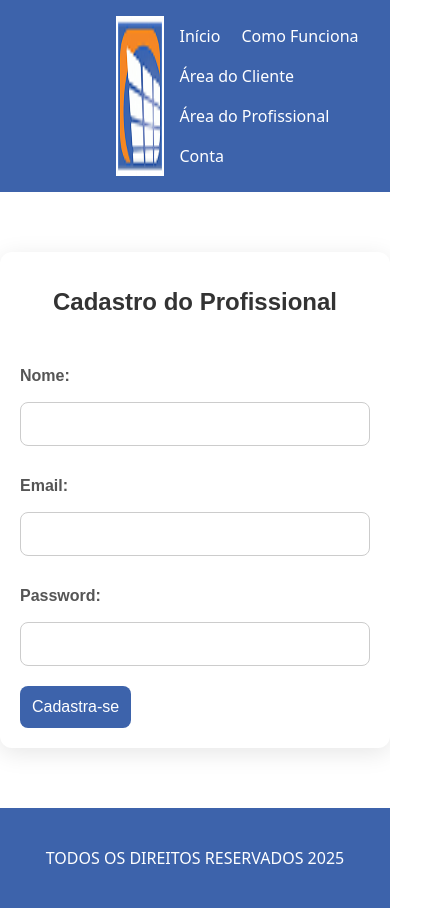
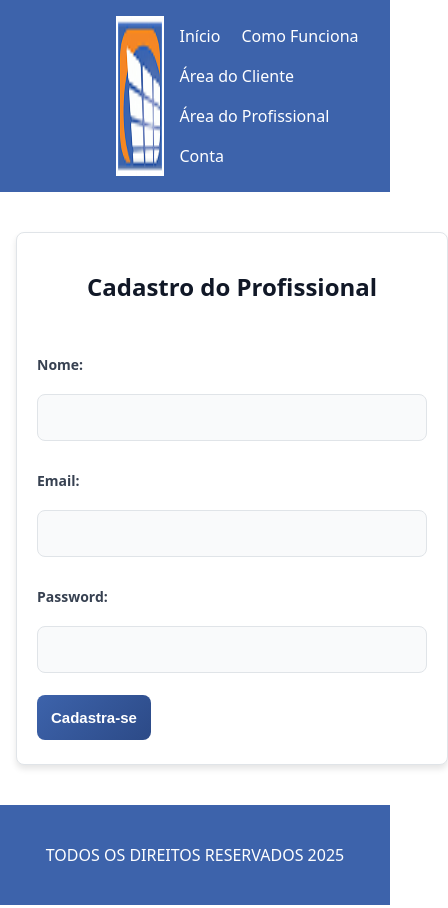
Before and after one commit to Corsino-Software-House/portal-eletricista-website, a React (Vite) app in the folder portal-eletricista/: page /cadastro-profissional in a window 390 px wide. Shown: the whole page, 448 px wide, since content can reach past the window. Built offline with nearby package versions, Linux system fonts and the light colour scheme.

Commit message:
:sparkles: feat. Atualização geral de CSS

```diff
--- a/portal-eletricista/src/components/cadastrocliente/styles.css
+++ b/portal-eletricista/src/components/cadastrocliente/styles.css
@@ -1,50 +1,141 @@
 .cadastro-cliente {
-  /*background-color: #f0f0f0;*/
-  max-width: 400px;
-  margin: 60px auto;
-  padding: 20px;
-  border-radius: 12px;
-  box-shadow: 0 5px 25px rgba(0, 0, 0, 0.1);
-  font-family: 'Arial', sans-serif;
+  width: 100%;
+  max-width: 480px;
+  margin: 80px auto;
+  padding: 32px;
+  background-color: #ffffff;
+  border: 1px solid #e0e4e8;
+  border-radius: 8px;
+  box-shadow: 0 4px 6px rgba(0, 0, 0, 0.1);
+  transition: 0.2s ease-in-out;
+  animation: fadeIn 0.5s ease;
 }
+
+/* ============================
+   Título
+============================ */
 
 h2 {
   text-align: center;
-  margin-bottom: 24px;
-  color: #333;
+  font-size: 28px;
+  font-weight: 700;
+  margin-bottom: 30px;
+  color: #111827;
 }
+
+/* ============================
+   Grupos de entrada
+============================ */
 
 .form-group {
   display: flex;
   flex-direction: column;
-  margin-bottom: 20px;
+  gap: 6px;
+  margin-bottom: 22px;
 }
 
 label {
-  margin-bottom: 6px;
+  font-size: 14px;
+  color: #374151;
   font-weight: 600;
-  color: #555;
 }
 
 input {
-  padding: 12px;
-  border: 1px solid #ccc;
+  padding: 14px;
+  font-size: 15px;
+  background-color: #f9fafb;
+  border: 1px solid #e0e4e8;
+  border-radius: 8px;
+  transition: border 0.2s ease-in-out, background 0.2s ease-in-out;
+}
+
+input:focus {
+  border-color: #3d63ab;
+  background-color: #ffffff;
+  outline: none;
+  box-shadow: 0 0 0 2px rgba(61, 99, 171, 0.15);
+}
+
+/* ============================
+   Botão
+============================ */
+
+button[type="submit"] {
+  padding: 14px;
+  background: linear-gradient(135deg, #3d63ab, #2c4a87);
+  border: none;
+  color: #ffffff;
   border-radius: 8px;
   font-size: 16px;
+  font-weight: 600;
+  cursor: pointer;
+  transition: background 0.2s ease-in-out, transform 0.2s ease-in-out;
 }
 
-button {
-  padding: 12px;
-  background-color: #3d63ab;
-  border: none;
-  color: #fff;
-  border-radius: 8px;
-  font-size: 16px;
-  cursor: pointer;
-  transition: background 0.3s;
+button[type="submit"]:hover {
+  background: linear-gradient(135deg, #234283, #152a5e);
+  transform: translateY(-1px);
 }
 
+button[type="submit"]:active {
+  transform: scale(0.98);
+}
 
-.button[type="submit"]:hover {
-  background-color: #12387e;
+/* ============================
+   Links e Login
+============================ */
+
+.login-client {
+  text-align: center;
+  font-size: 14px;
+  margin-top: 20px;
+  color: #6b7280;
 }
+
+.registro-cliente {
+  color: #3d63ab;
+  text-decoration: none;
+  font-weight: 600;
+  margin-left: 5px;
+  transition: color 0.2s ease-in-out;
+}
+
+.registro-cliente:hover {
+  color: #2c4a87;
+  text-decoration: underline;
+}
+
+/* ============================
+   Animações
+============================ */
+
+@keyframes fadeIn {
+  0% {
+    opacity: 0;
+    transform: translateY(20px);
+  }
+  100% {
+    opacity: 1;
+    transform: translateY(0);
+  }
+}
+
+/* ============================
+   Responsividade
+============================ */
+
+@media (max-width: 600px) {
+  .cadastro-prossional {
+    padding: 24px 20px;
+    margin: 40px 16px;
+  }
+
+  h2 {
+    font-size: 24px;
+  }
+
+  input,
+  button[type="submit"] {
+    font-size: 15px;
+  }
+}
--- a/portal-eletricista/src/components/cadastroprofissional/styles.css
+++ b/portal-eletricista/src/components/cadastroprofissional/styles.css
@@ -1,63 +1,141 @@
 .cadastro-prossional {
-  /*background-color: #f0f0f0;*/
-  max-width: 400px;
-  margin: 60px auto;
-  padding: 20px;
-  border-radius: 12px;
-  box-shadow: 0 5px 25px rgba(0, 0, 0, 0.1);
-  font-family: 'Arial', sans-serif;
+  width: 100%;
+  max-width: 480px;
+  margin: 80px auto;
+  padding: 32px;
+  background-color: #ffffff;
+  border: 1px solid #e0e4e8;
+  border-radius: 8px; /* substitui --radius */
+  box-shadow: 0 4px 6px rgba(0, 0, 0, 0.1); /* substitui --shadow-md */
+  transition: 0.2s ease-in-out; /* substitui --transition */
+  animation: fadeIn 0.5s ease;
 }
+
+/* ============================
+   Título
+============================ */
 
 h2 {
   text-align: center;
-  margin-bottom: 24px;
-  color: #333;
+  font-size: 28px;
+  font-weight: 700;
+  margin-bottom: 30px;
+  color: #111827; /* substitui --text-color */
 }
+
+/* ============================
+   Grupos de entrada
+============================ */
 
 .form-group {
   display: flex;
   flex-direction: column;
-  margin-bottom: 20px;
+  gap: 6px;
+  margin-bottom: 22px;
 }
 
 label {
-  margin-bottom: 6px;
+  font-size: 14px;
+  color: #374151; /* substitui --label-color */
   font-weight: 600;
-  color: #555;
 }
 
 input {
-  padding: 12px;
-  border: 1px solid #ccc;
-  border-radius: 8px;
-  font-size: 16px;
+  padding: 14px;
+  font-size: 15px;
+  background-color: #f9fafb; /* substitui --input-bg */
+  border: 1px solid #e0e4e8; /* substitui --input-border */
+  border-radius: 8px; /* substitui --radius */
+  transition: border 0.2s ease-in-out, background 0.2s ease-in-out;
 }
 
-button {
-  padding: 12px;
-  background-color: #3d63ab;
+input:focus {
+  border-color: #3d63ab; /* substitui --input-focus */
+  background-color: #fff;
+  outline: none;
+  box-shadow: 0 0 0 2px rgba(61, 99, 171, 0.15);
+}
+
+/* ============================
+   Botão
+============================ */
+
+button[type="submit"] {
+  padding: 14px;
+  background: linear-gradient(135deg, #3d63ab, #2c4a87); /* substitui --primary-color e --primary-dark */
   border: none;
   color: #fff;
-  border-radius: 8px;
+  border-radius: 8px; /* substitui --radius */
   font-size: 16px;
+  font-weight: 600;
   cursor: pointer;
-  transition: background 0.3s;
+  transition: background 0.2s ease-in-out, transform 0.2s ease-in-out;
 }
 
-
-.button[type="submit"]:hover {
-  background-color: #12387e;
+button[type="submit"]:hover {
+  background: linear-gradient(135deg, #234283, #152a5e);
+  transform: translateY(-1px);
 }
 
+button[type="submit"]:active {
+  transform: scale(0.98);
+}
+
+/* ============================
+   Links e Login
+============================ */
+
 .login-client {
-
   text-align: center;
-  margin-top: 10px;
-  font-size: 16px;
-
+  font-size: 14px;
+  margin-top: 20px;
+  color: #6b7280;
 }
 
 .registro-cliente {
-  color: #3d63ab;
+  color: #3d63ab; /* substitui --primary-color */
   text-decoration: none;
+  font-weight: 600;
+  margin-left: 5px;
+  transition: color 0.2s ease-in-out;
 }
+
+.registro-cliente:hover {
+  color: #2c4a87; /* substitui --primary-dark */
+  text-decoration: underline;
+}
+
+/* ============================
+   Animações
+============================ */
+
+@keyframes fadeIn {
+  0% {
+    opacity: 0;
+    transform: translateY(20px);
+  }
+  100% {
+    opacity: 1;
+    transform: translateY(0);
+  }
+}
+
+/* ============================
+   Responsividade
+============================ */
+
+@media (max-width: 600px) {
+  .cadastro-prossional {
+    padding: 24px 20px;
+    margin: 40px 16px;
+  }
+
+  h2 {
+    font-size: 24px;
+  }
+
+  input,
+  button[type="submit"] {
+    font-size: 15px;
+  }
+}
--- a/portal-eletricista/src/components/chamados/style.css
+++ b/portal-eletricista/src/components/chamados/style.css
@@ -47,8 +47,8 @@
 }
 
 .chamado__botao {
-    background-color: #aff4c6;
-    color: #000;
+    background-color: #3d63ab;
+    color: #fff;
     border: none;
     padding: 0.8rem 1rem;
     border-radius: 4px;
--- a/portal-eletricista/src/components/formcliente/styles.css
+++ b/portal-eletricista/src/components/formcliente/styles.css
@@ -1,18 +1,28 @@
 .form-cliente {
-  /*background-color: #f0f0f0;*/
-  max-width: 400px;
+  width: 100%;
+  max-width: 440px;
   margin: 60px auto;
-  padding: 20px;
-  border-radius: 12px;
-  box-shadow: 0 5px 25px rgba(0, 0, 0, 0.1);
-  font-family: 'Arial', sans-serif;
+  padding: 28px;
+  background-color: #ffffff;
+  border: 1px solid #e0e4e8;
+  border-radius: 8px;
+  box-shadow: 0 4px 6px rgba(0, 0, 0, 0.1);
+  font-family: 'Segoe UI', 'Arial', sans-serif;
+  transition: 0.2s ease-in-out;
+  animation: fadeIn 0.5s ease;
 }
 
 h2 {
   text-align: center;
   margin-bottom: 24px;
-  color: #333;
+  color: #111827;
+  font-size: 26px;
+  font-weight: 700;
 }
+
+/* ============================
+   Campos do Formulário
+============================ */
 
 .form-group {
   display: flex;
@@ -23,41 +33,105 @@ h2 {
 label {
   margin-bottom: 6px;
   font-weight: 600;
-  color: #555;
+  color: #374151;
+  font-size: 14px;
 }
 
 input {
-  padding: 12px;
-  border: 1px solid #ccc;
+  padding: 13px 14px;
+  border: 1px solid #d1d5db;
   border-radius: 8px;
+  background-color: #f9fafb;
   font-size: 16px;
+  transition: border 0.2s ease-in-out, box-shadow 0.2s ease-in-out;
 }
 
+input:focus {
+  border-color: #3d63ab;
+  outline: none;
+  background-color: #fff;
+  box-shadow: 0 0 0 2px rgba(61, 99, 171, 0.15);
+}
+
+/* ============================
+   Botão de Envio
+============================ */
+
 button {
-  padding: 12px;
+  padding: 14px;
   background-color: #3d63ab;
   border: none;
   color: #fff;
   border-radius: 8px;
   font-size: 16px;
+  font-weight: 600;
   cursor: pointer;
-  transition: background 0.3s;
+  transition: background 0.2s ease-in-out, transform 0.2s ease-in-out;
 }
 
-
-.button[type="submit"]:hover {
-  background-color: #12387e;
+button:hover {
+  background-color: #2c4a87;
+  transform: translateY(-1px);
 }
 
+button:active {
+  transform: scale(0.98);
+}
+
+/* ============================
+   Área de Login/Links
+============================ */
+
 .login-client {
-
   text-align: center;
-  margin-top: 10px;
-  font-size: 16px;
-
+  margin-top: 14px;
+  font-size: 15px;
+  color: #6b7280;
 }
 
 .registro-cliente {
   color: #3d63ab;
   text-decoration: none;
+  font-weight: 600;
+  transition: color 0.2s ease-in-out;
 }
+
+.registro-cliente:hover {
+  color: #2c4a87;
+  text-decoration: underline;
+}
+
+/* ============================
+   Animação
+============================ */
+
+@keyframes fadeIn {
+  from {
+    opacity: 0;
+    transform: translateY(12px);
+  }
+  to {
+    opacity: 1;
+    transform: translateY(0);
+  }
+}
+
+/* ============================
+   Responsividade
+============================ */
+
+@media (max-width: 600px) {
+  .form-cliente {
+    padding: 24px 20px;
+    margin: 40px 16px;
+  }
+
+  h2 {
+    font-size: 22px;
+  }
+
+  input,
+  button {
+    font-size: 15px;
+  }
+}
--- a/portal-eletricista/src/components/formprofissional/styles.css
+++ b/portal-eletricista/src/components/formprofissional/styles.css
@@ -1,18 +1,28 @@
 .form-profissional {
-  /*background-color: #f0f0f0;*/
-  max-width: 400px;
+  width: 100%;
+  max-width: 440px;
   margin: 60px auto;
-  padding: 20px;
-  border-radius: 12px;
-  box-shadow: 0 5px 25px rgba(0, 0, 0, 0.1);
-  font-family: 'Arial', sans-serif;
+  padding: 28px;
+  background-color: #ffffff;
+  border: 1px solid #e0e4e8;
+  border-radius: 8px;
+  box-shadow: 0 4px 6px rgba(0, 0, 0, 0.1);
+  font-family: 'Segoe UI', 'Arial', sans-serif;
+  transition: 0.2s ease-in-out;
+  animation: fadeIn 0.5s ease;
 }
 
 h2 {
   text-align: center;
   margin-bottom: 24px;
-  color: #333;
+  color: #111827;
+  font-size: 26px;
+  font-weight: 700;
 }
+
+/* ============================
+   Campos do Formulário
+============================ */
 
 .form-group {
   display: flex;
@@ -23,41 +33,105 @@ h2 {
 label {
   margin-bottom: 6px;
   font-weight: 600;
-  color: #555;
+  color: #374151;
+  font-size: 14px;
 }
 
 input {
-  padding: 12px;
-  border: 1px solid #ccc;
+  padding: 13px 14px;
+  border: 1px solid #d1d5db;
   border-radius: 8px;
+  background-color: #f9fafb;
   font-size: 16px;
+  transition: border 0.2s ease-in-out, box-shadow 0.2s ease-in-out;
 }
 
+input:focus {
+  border-color: #3d63ab;
+  outline: none;
+  background-color: #fff;
+  box-shadow: 0 0 0 2px rgba(61, 99, 171, 0.15);
+}
+
+/* ============================
+   Botão de Envio
+============================ */
+
 button {
-  padding: 12px;
+  padding: 14px;
   background-color: #3d63ab;
   border: none;
   color: #fff;
   border-radius: 8px;
   font-size: 16px;
+  font-weight: 600;
   cursor: pointer;
-  transition: background 0.3s;
+  transition: background 0.2s ease-in-out, transform 0.2s ease-in-out;
 }
 
-
-.button[type="submit"]:hover {
-  background-color: #12387e;
+button:hover {
+  background-color: #2c4a87;
+  transform: translateY(-1px);
 }
 
+button:active {
+  transform: scale(0.98);
+}
+
+/* ============================
+   Área de Login/Links
+============================ */
+
 .login-client {
-
   text-align: center;
-  margin-top: 10px;
-  font-size: 16px;
-
+  margin-top: 14px;
+  font-size: 15px;
+  color: #6b7280;
 }
 
 .registro-cliente {
   color: #3d63ab;
   text-decoration: none;
+  font-weight: 600;
+  transition: color 0.2s ease-in-out;
 }
+
+.registro-cliente:hover {
+  color: #2c4a87;
+  text-decoration: underline;
+}
+
+/* ============================
+   Animação
+============================ */
+
+@keyframes fadeIn {
+  from {
+    opacity: 0;
+    transform: translateY(12px);
+  }
+  to {
+    opacity: 1;
+    transform: translateY(0);
+  }
+}
+
+/* ============================
+   Responsividade
+============================ */
+
+@media (max-width: 600px) {
+  .form-cliente {
+    padding: 24px 20px;
+    margin: 40px 16px;
+  }
+
+  h2 {
+    font-size: 22px;
+  }
+
+  input,
+  button {
+    font-size: 15px;
+  }
+}
```
Also changed, not shown: portal-eletricista/src/pages/comofunciona/ComoFunciona.tsx (+27 -10 lines), portal-eletricista/src/components/footer/Footer.tsx (line endings or trailing spaces), portal-eletricista/src/pages/comofunciona/styles.css (line endings or trailing spaces).
